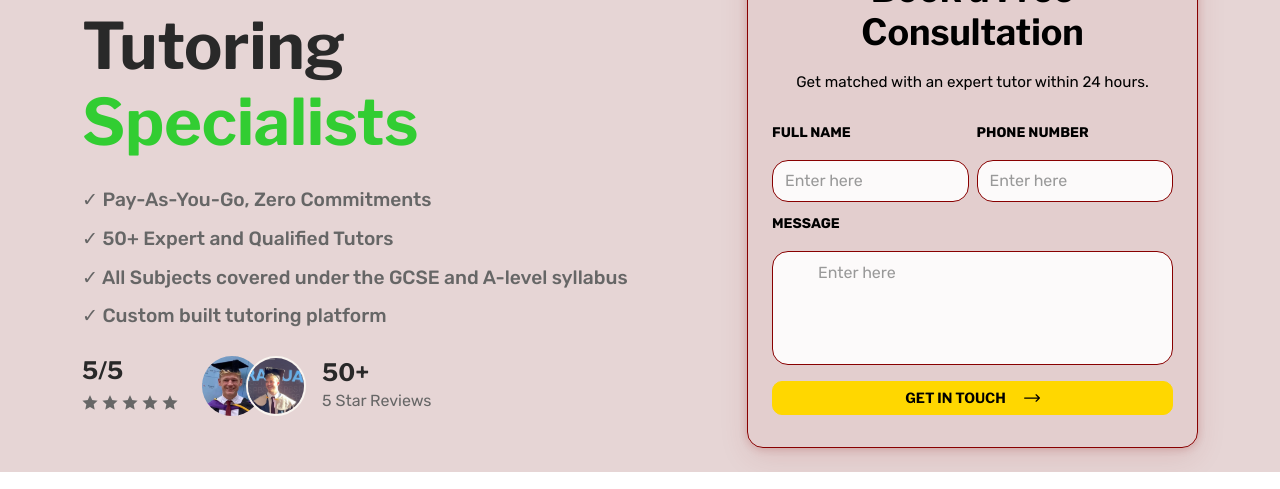
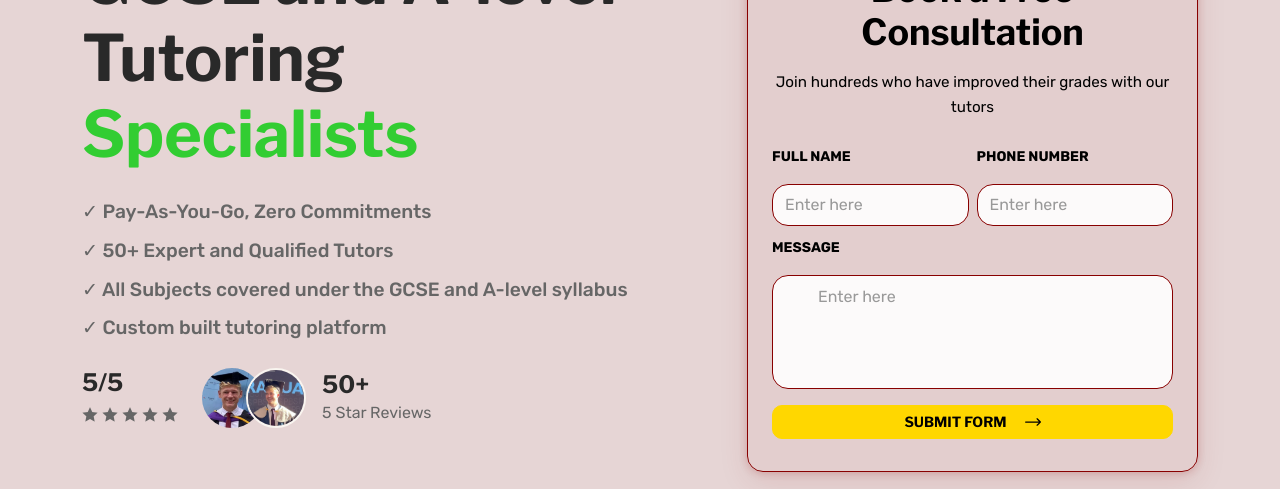
Before and after one commit to Harrygodfrey132/final-landing-page, a Next.js app: page / in a window 1280 px wide. Shown: the part 219-708 px from the top of the page. Built offline with nearby package versions, Linux system fonts and the light colour scheme.

Commit message:
feat: enhance social proof in consultation form

```diff
--- a/components/sections/home/Section1.tsx
+++ b/components/sections/home/Section1.tsx
@@ -85,7 +85,7 @@ export default function Section1() {
                             }}>
                                 <div className="py-4 text-center">
                                     <h4 className="mb-3" style={{ color: '#000', fontWeight: '300' }}>Book a Free Consultation</h4>
-                                    <p className="mb-0" style={{ fontSize: '0.95rem', color: '#000' }}>Get matched with an expert tutor within 24 hours.</p>
+                                    <p className="mb-0" style={{ fontSize: '0.95rem', color: '#000' }}>Join hundreds who have improved their grades with our tutors</p>
                                 </div>
                                 <form action="https://formspree.io/f/mldelvzl" method="POST" className="input-group mb-2 position-relative">
                                     <div className="row g-2">
@@ -124,14 +124,14 @@ export default function Section1() {
                                             />
                                         </div>
                                         <div className="col-12 mt-3">
-                                            <Link href="https://cal.com/thedegreegap/15min" className="btn d-flex align-items-center w-100 justify-content-center py-2" style={{ backgroundColor: '#FFD700', color: 'black', borderColor: '#FFD700', fontWeight: '600' }}>
-                                                <span style={{ color: 'black' }}>get in touch</span>
+                                            <button type="submit" className="btn d-flex align-items-center w-100 justify-content-center py-2" style={{ backgroundColor: '#FFD700', color: 'black', borderColor: '#FFD700', fontWeight: '600' }}>
+                                                <span style={{ color: 'black' }}>submit form</span>
                                                 <svg xmlns="http://www.w3.org/2000/svg" width={16} height={16} viewBox="0 0 16 16" fill="none" className="ms-2">
                                                     <g clipPath="url(#clip0_886_362)">
                                                         <path d="M15.8167 7.55759C15.8165 7.5574 15.8163 7.55719 15.8161 7.557L12.5504 4.307C12.3057 4.06353 11.91 4.06444 11.6665 4.30912C11.423 4.55378 11.4239 4.9495 11.6686 5.193L13.8612 7.375H0.625C0.279813 7.375 0 7.65481 0 8C0 8.34519 0.279813 8.625 0.625 8.625H13.8612L11.6686 10.807C11.4239 11.0505 11.423 11.4462 11.6665 11.6909C11.91 11.9356 12.3058 11.9364 12.5504 11.693L15.8162 8.443C15.8163 8.44281 15.8165 8.44259 15.8167 8.4424C16.0615 8.19809 16.0607 7.80109 15.8167 7.55759Z" fill="black" />
                                                     </g>
                                                 </svg>
-                                            </Link>
+                                            </button>
                                         </div>
                                     </div>
                                 </form>
```
